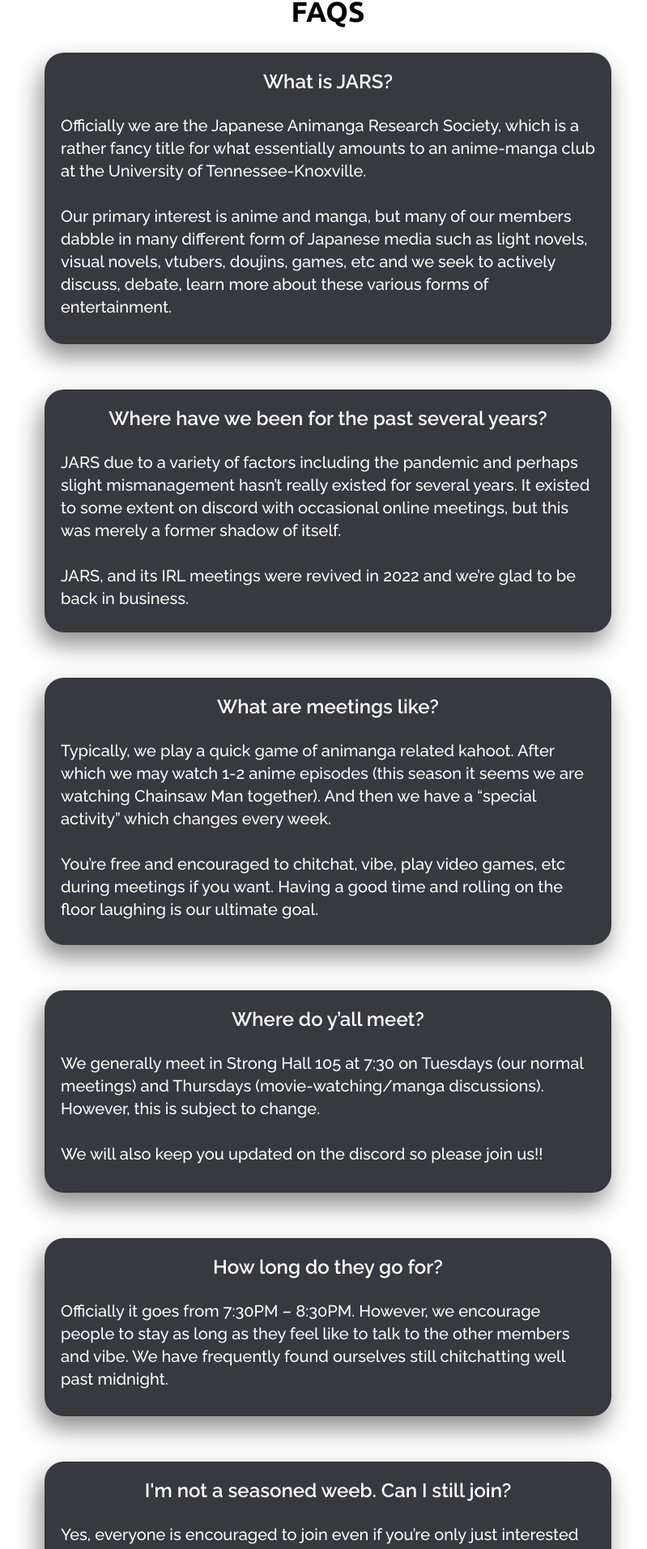
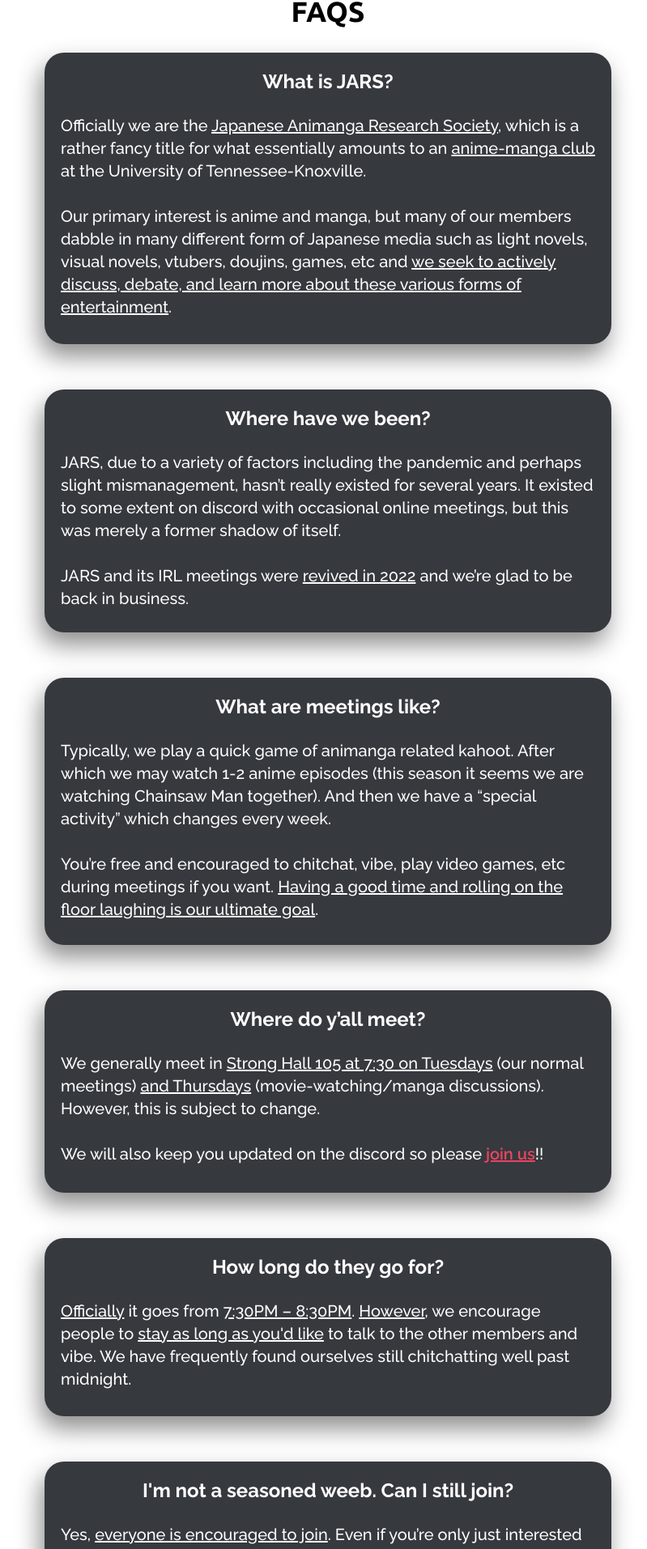
Before and after one commit to Jxk0be/JARS-Website, a SvelteKit app: page /faq in a window 1280 px wide. Shown: the part 92-2005 px from the top of the page at 81% size, without its empty margins (235-1034 px from the left). Built offline with nearby package versions, Linux system fonts and the light colour scheme.

Commit message:
Finished Contact Page & updated FAQs Page

```diff
--- a/src/components/FAQs.svelte
+++ b/src/components/FAQs.svelte
@@ -3,37 +3,37 @@
     <div class="grid grid-cols-1 gap-y-14 w-[350px] md:w-[700px] h-full mt-[3vh] font-['Raleway']">
 
         <div class="bg-[#36393e] flex flex-col items-center md:hover:bg-[#282b30] duration-200 transition ease-in-out w-full h-[615px] md:h-[360px] drop-shadow-[-5px_15px_15px_rgba(0,0,0,0.45)] rounded-3xl">
-            <h1 class="mt-5 text-2xl font-semibold px-16 mb-6">What is JARS?</h1>
+            <h1 class="mt-5 text-2xl font-bold px-16 mb-6">What is JARS?</h1>
             <div class="mx-5 text-xl font-medium text-start">
                 <p class="mb-3">
-                    Officially we are the Japanese Animanga Research Society, which is a
-                    rather fancy title for what essentially amounts to an anime-manga club
+                    Officially we are the <span class="underline">Japanese Animanga Research Society</span>, which is a
+                    rather fancy title for what essentially amounts to an <span class="underline">anime-manga club</span>
                     at the University of Tennessee-Knoxville.
                     <br> <br>
                     Our primary interest is anime and manga, but many of our members dabble
                     in many different form of Japanese media such as light novels, visual
-                    novels, vtubers, doujins, games, etc and we seek to actively discuss,
-                    debate, learn more about these various forms of entertainment.
+                    novels, vtubers, doujins, games, etc and <span class="underline">we seek to actively discuss,
+                    debate, and learn more about these various forms of entertainment</span>.
                 </p>
             </div>
         </div>
 
-        <div class="bg-[#36393e] flex flex-col items-center md:hover:bg-[#282b30] duration-200 transition ease-in-out w-full h-[510px] md:h-[300px] drop-shadow-[-5px_15px_15px_rgba(0,0,0,0.45)] rounded-3xl">
-            <h1 class="mt-5 text-2xl font-semibold px-16 mb-6 text-center">Where have we been for the past several years?</h1>
+        <div class="bg-[#36393e] flex flex-col items-center md:hover:bg-[#282b30] duration-200 transition ease-in-out w-full h-[480px] md:h-[300px] drop-shadow-[-5px_15px_15px_rgba(0,0,0,0.45)] rounded-3xl">
+            <h1 class="mt-5 text-2xl font-bold px-16 mb-6 text-center">Where have we been?</h1>
             <div class="mx-5 text-xl font-medium text-start">
                 <p class="mb-3">
-                    JARS due to a variety of factors including the pandemic and perhaps
-                    slight mismanagement hasn’t really existed for several years. It existed
+                    JARS, due to a variety of factors including the pandemic and perhaps
+                    slight mismanagement, hasn’t really existed for several years. It existed
                     to some extent on discord with occasional online meetings, but this was
                     merely a former shadow of itself.
                     <br> <br>
-                    JARS, and its IRL meetings were revived in 2022 and we’re glad to be back in business.
+                    JARS and its IRL meetings were <span class="underline">revived in 2022</span> and we’re glad to be back in business.
                 </p>
             </div>
         </div>
 
         <div class="bg-[#36393e] flex flex-col items-center md:hover:bg-[#282b30] duration-200 transition ease-in-out w-full h-[560px] md:h-[330px] drop-shadow-[-5px_15px_15px_rgba(0,0,0,0.45)] rounded-3xl">
-            <h1 class="mt-5 text-2xl font-semibold px-16 mb-6 text-center">What are meetings like?</h1>
+            <h1 class="mt-5 text-2xl font-bold px-16 mb-6 text-center">What are meetings like?</h1>
             <div class="mx-5 text-xl font-medium text-start">
                 <p class="mb-3">
                     Typically, we play a quick game of animanga related kahoot. After which
@@ -42,44 +42,46 @@
                     which changes every week.
                     <br> <br>
                     You’re free and encouraged to chitchat,
-                    vibe, play video games, etc during meetings if you want. Having a good
-                    time and rolling on the floor laughing is our ultimate goal.
+                    vibe, play video games, etc during meetings if you want.
+                    <span class="underline">Having a good time and rolling on the floor laughing is our
+                    ultimate goal</span>.
                 </p>
             </div>
         </div>
 
         <div class="bg-[#36393e] flex flex-col items-center md:hover:bg-[#282b30] duration-200 transition ease-in-out w-full h-[390px] md:h-[250px] drop-shadow-[-5px_15px_15px_rgba(0,0,0,0.45)] rounded-3xl">
-            <h1 class="mt-5 text-2xl font-semibold px-16 mb-6 text-center">Where do y’all meet?</h1>
+            <h1 class="mt-5 text-2xl font-bold px-16 mb-6 text-center">Where do y’all meet?</h1>
             <div class="mx-5 text-xl font-medium text-start">
                 <p class="mb-3">
-                    We generally meet in Strong Hall 105 at 7:30 on Tuesdays
-                    (our normal meetings) and Thursdays (movie-watching/manga discussions).
+                    We generally meet in <span class="underline">Strong Hall 105 at 7:30 on Tuesdays</span>
+                    (our normal meetings) <span class="underline">and Thursdays</span> (movie-watching/manga discussions).
                     However, this is subject to change.
                     <br> <br>
-                    We will also keep you updated on the discord so please join us!!
+                    We will also keep you updated on the discord so please
+                    <a class="hover:text-[#f51f43] underline font-semibold text-[#E94560]" href="https://discord.com/invite/eQfNkfs9pT" target="_blank">join us</a>!!
                 </p>
             </div>
         </div>
 
         <div class="bg-[#36393e] flex flex-col items-center md:hover:bg-[#282b30] duration-200 transition ease-in-out w-full h-[335px] md:h-[220px] drop-shadow-[-5px_15px_15px_rgba(0,0,0,0.45)] rounded-3xl">
-            <h1 class="mt-5 text-2xl font-semibold px-16 mb-6 text-center">How long do they go for?</h1>
+            <h1 class="mt-5 text-2xl font-bold px-16 mb-6 text-center">How long do they go for?</h1>
             <div class="mx-5 text-xl font-medium text-start">
                 <p class="mb-3">
-                    Officially it goes from 7:30PM – 8:30PM. However, we encourage people
-                    to stay as long as they feel like to talk to the other members and
-                    vibe. We have frequently found ourselves still chitchatting well past
-                    midnight.
+                    <span class="underline">Officially</span> it goes from
+                    <span class="underline">7:30PM – 8:30PM</span>. <span class="underline">However</span>,
+                    we encourage people to <span class="underline">stay as long as you'd like</span> to talk to
+                    the other members and vibe. We have frequently found ourselves still
+                    chitchatting well past midnight.
                 </p>
             </div>
         </div>
 
         <div class="bg-[#36393e] flex flex-col items-center md:hover:bg-[#282b30] duration-200 transition ease-in-out w-full h-[335px] md:h-[190px] drop-shadow-[-5px_15px_15px_rgba(0,0,0,0.45)] rounded-3xl">
-            <h1 class="mt-5 text-2xl font-semibold px-16 mb-6 text-center">I'm not a seasoned weeb. Can I still join?</h1>
+            <h1 class="mt-5 text-2xl font-bold px-16 mb-6 text-center">I'm not a seasoned weeb. Can I still join?</h1>
             <div class="mx-5 text-xl font-medium text-start">
                 <p class="mb-3">
-                    Yes, everyone is encouraged to join even if you’re only just
-                    interested in knowing more about anime/manga and have never watched
-                    one or read one ever.
+                    Yes, <span class="underline">everyone is encouraged to join</span>. Even if you’re
+                    only just interested in knowing more about anime/manga and have never watched or read one.
                 </p>
             </div>
         </div>
--- a/src/routes/about/+page.svelte
+++ b/src/routes/about/+page.svelte
@@ -10,8 +10,6 @@
 
 <Navbar />
 <div class="w-full h-full text-black flex flex-col items-center text-center bg-white pb-[10vh]">
-    <!-- svelte-ignore a11y-img-redundant-alt -->
-    <!-- <img class="object-cover h-full w-full absolute z-10" src={image} alt="bg-image" /> -->
     <h1 class="font-bold text-[27px] md:text-[35px] uppercase mt-[10vh]">About JARS</h1>
     <div class="grid text-white grid-cols-1 gap-y-14 md:px-[4vw] lg:px-[15vw] w-full h-full mt-[3vh] font-['Raleway']">
 
@@ -38,13 +36,13 @@
                             ┏━━━━━━━┓
                             <br>
                             &nbsp;&nbsp;&nbsp;&nbsp;&nbsp;&nbsp;
-                            <a class="hover:text-[#f51f43] underline text-[#E94560]" href="https://discord.com/invite/eQfNkfs9pT" target="_blank">our discord</a><br>
+                            <a class="hover:text-[#f51f43] underline font-bold text-[#E94560]" href="https://discord.com/invite/eQfNkfs9pT" target="_blank">our discord</a><br>
                             ┗━━━━━━━┛
                         </p>
                     </div>
             </div>
             <div class="bg-[#282b30] w-[350px] h-[50px] md:w-[700px] flex justify-center items-center">
-                <h1 class="text-xl font-semibold uppercase">INSERT NUTS OR NOTHING LOGO</h1>
+                <h1 class="text-xl font-semibold uppercase">Swing by and meet us</h1>
             </div>
         </div>
     </div>
```
Also changed, not shown: src/routes/contact/+page.svelte (+43 -1 lines).
